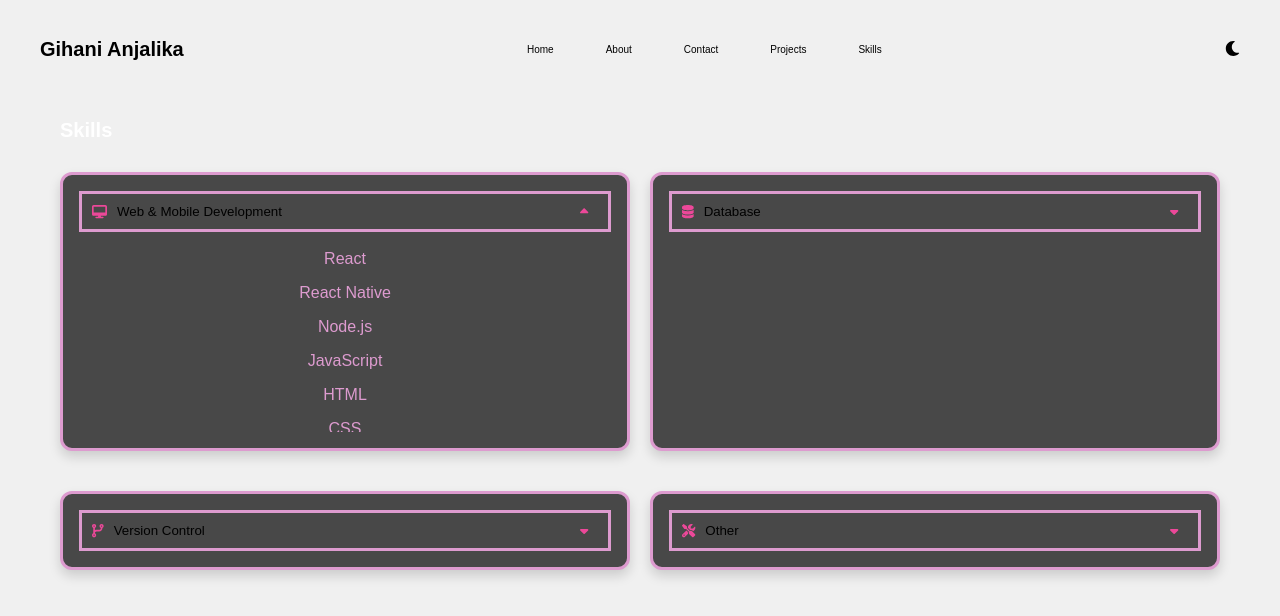
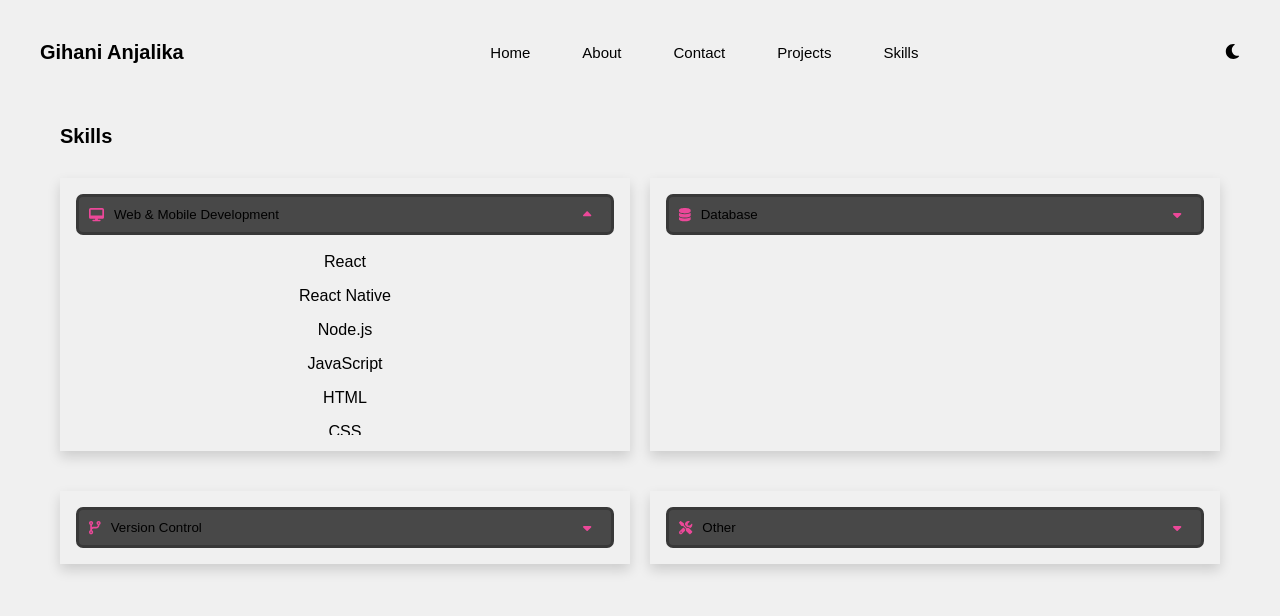
Before and after one commit to AnjalikaTSG/portfolio, a React (Create React App) app: page /skills in a window 1280 px wide. Both pictures are taken after a click on the button "Web & Mobile Development". Shown: the top 616 px of the page. Built offline with nearby package versions, Linux system fonts and the light colour scheme.

Commit message:
Newly added some animations

```diff
--- a/package.json
+++ b/package.json
@@ -16,6 +16,7 @@
     "react-scripts": "5.0.1",
     "react-swipeable": "^7.0.1",
     "react-type-animation": "^3.2.0",
+    "styled-components": "^6.1.13",
     "swiper": "^11.1.11",
     "web-vitals": "^2.1.4"
   },
--- a/src/Components/navBar.jsx
+++ b/src/Components/navBar.jsx
@@ -1,15 +1,13 @@
 import React, { useState, useEffect } from 'react';
-import { Link } from 'react-router-dom';
-import NavLink from '../Components/navBar/navLink';
 import { HiMenu, HiX } from 'react-icons/hi';
 import { FaSun, FaMoon } from 'react-icons/fa'; // Import theme icons
 
 const navLink = [
-    { title: 'Home', path: '/' },
-    { title: 'About', path: '/about' },
-    { title: 'Contact', path: '/contact' },
-    { title: 'Projects', path: '/projects' },
-    { title: 'Skills', path: '/skills' }
+    { title: 'Home', path: '#home' },
+    { title: 'About', path: '#about' },
+    { title: 'Contact', path: '#contact' },
+    { title: 'Projects', path: '#projects' },
+    { title: 'Skills', path: '#skills' }
 ];
 
 const NavBar = () => {
@@ -31,6 +29,14 @@ const NavBar = () => {
         document.documentElement.setAttribute('data-theme', theme);
         localStorage.setItem('theme', theme);
     }, [isDarkMode]);
+
+    const handleScrollToSection = (path) => {
+        const element = document.querySelector(path);
+        if (element) {
+            element.scrollIntoView({ behavior: 'smooth' });
+        }
+        setIsMenuOpen(false); // Close the menu after clicking
+    };
 
     return (
         <nav>
@@ -63,7 +69,6 @@ const NavBar = () => {
                         color: var(--text-color);
                         padding: 16px;
                         position: relative;
-                        margin-left: 0; /* Remove left margin */
                     }
 
                     .container {
@@ -71,8 +76,7 @@ const NavBar = () => {
                         justify-content: space-between;
                         align-items: center;
                         max-width: 1200px;
-                        margin: 0 auto; /* Center the container */
-                        padding-left: 0; /* Remove left padding */
+                        margin: 0 auto;
                     }
 
                     .logo {
@@ -89,7 +93,6 @@ const NavBar = () => {
                     .menu {
                         display: ${isMenuOpen ? 'block' : 'flex'};
                         gap: 20px;
-                        margin-left: 0; /* Remove left margin */
                     }
 
                     .menu ul {
@@ -108,6 +111,7 @@ const NavBar = () => {
                         text-decoration: none;
                         border-radius: 4px;
                         transition: background-color 0.3s, color 0.3s;
+                        cursor: pointer;
                     }
 
                     .menuItem:hover {
@@ -119,13 +123,12 @@ const NavBar = () => {
                         font-size: 2rem;
                         color: var(--text-color);
                         cursor: pointer;
-                        display: none; /* Hide icons by default */
+                        display: none;
                     }
 
                     .themeIcon {
                         font-size: 1.5rem;
                         cursor: pointer;
-                        margin-left: 0; /* Remove left margin */
                     }
 
                     @media (max-width: 768px) {
@@ -148,35 +151,35 @@ const NavBar = () => {
                         }
 
                         .menuIcon {
-                            display: block; /* Show menu icon on small screens */
+                            display: block;
                         }
 
                         .closeIcon {
-                            display: ${isMenuOpen ? 'block' : 'none'}; /* Show close icon when menu is open */
+                            display: ${isMenuOpen ? 'block' : 'none'};
                         }
                     }
                 `}
             </style>
             <div className="container">
-                <Link to="/" className="logo" aria-label="Home">
+                <div className="logo">
                     Gihani Anjalika
-                </Link>
-                <div className="menuIcon" onClick={toggleMenu} aria-label="Open menu">
+                </div>
+                <div className="menuIcon" onClick={toggleMenu}>
                     <HiMenu />
                 </div>
                 <div className="menu">
-                    <div className="closeIcon" onClick={toggleMenu} aria-label="Close menu">
+                    <div className="closeIcon" onClick={toggleMenu}>
                         <HiX />
                     </div>
                     <ul>
                         {navLink.map((link, index) => (
-                            <li key={index}>
-                                <NavLink href={link.path} title={link.title} />
+                            <li key={index} onClick={() => handleScrollToSection(link.path)}>
+                                <span className="menuItem">{link.title}</span>
                             </li>
                         ))}
                     </ul>
                 </div>
-                <div className="themeIcon" onClick={toggleTheme} aria-label="Toggle theme">
+                <div className="themeIcon" onClick={toggleTheme}>
                     {isDarkMode ? <FaSun /> : <FaMoon />}
                 </div>
             </div>
--- a/src/Containers/home.jsx
+++ b/src/Containers/home.jsx
@@ -1,87 +1,117 @@
-// Home.jsx
 "use client";
 import React from "react";
 import CVImage from "../Images/CV.png";
 import { TypeAnimation } from "react-type-animation";
 import AboutFront from "./aboutFront";
+import Skills from "./skills";
+import Projects from "./projects";
+import Contact from "./contact";
+import styled from 'styled-components';
 
-const Home = () => {
-  return (
-    <div className="pageContainer">
-      <div className="pageCon">
-        <style>
-          {`
-            .pageContainer {
+const PageContainer = styled.div`
   margin: 30px;
   font-family: sans-serif;
   position: relative;
-            }
+`;
 
-            .pageCon {
+const PageCon = styled.div`
   margin-bottom: 50px;
-            }
+`;
 
-            .container {
+const Container = styled.div`
   display: flex;
   flex-direction: row;
   align-items: center;
   justify-content: space-between;
   margin-top: 20px;
+
+  @media (max-width: 768px) {
+    flex-direction: column;
+    align-items: flex-start;
   }
+`;
 
-            .textSection {
+const TextSection = styled.div`
   flex: 1;
   color: #FFFFFF;
   margin-right: 30px;
   max-width: 800px;
   min-height: 250px;
+
+  @media (max-width: 768px) {
+    margin-right: 0;
+    max-width: 100%;
   }
+`;
 
-            .hiSection {
+const HiSection = styled.h1`
   margin-bottom: 30px;
   text-align: left;
   font-size: 36px;
   line-height: 1.2;
-            }
 
-            .hiSection .gradientText {
+  .gradientText {
     background: linear-gradient(to right, #C6FAD2, #DD9BCF);
     -webkit-background-clip: text;
     -webkit-text-fill-color: transparent;
   }
 
-            .hiSection .plainText {
-              color: #FFFFFF;
+  @media (max-width: 768px) {
+    font-size: 24px;
   }
+`;
 
-            .hiSectionParagraph {
+const HiSectionParagraph = styled.p`
   color: #F2FDEF;
   font-size: 18px;
   line-height: 1.6;
   text-align: left;
   margin-bottom: 20px;
+
+  @media (max-width: 768px) {
+    font-size: 16px;
   }
 
-            .imageSection {
+  @media (max-width: 480px) {
+    font-size: 14px;
+  }
+`;
+
+const ImageSection = styled.div`
   flex: 1;
   text-align: left;
   margin-top: 20px;
   max-width: 500px;
+
+  @media (max-width: 768px) {
+    max-width: 100%;
+    text-align: right;
+    margin-left: 0;
   }
 
-            .cvImage {
+  @media (max-width: 480px) {
+    img {
+      max-width: 300px;
+    }
+  }
+`;
+
+const CVImageStyled = styled.img`
   max-width: 100%;
   height: auto;
-            }
+`;
 
-            .buttonContainer {
+const ButtonContainer = styled.div`
   display: flex;
   flex-wrap: wrap;
   gap: 10px;
+
+  @media (max-width: 768px) {
+    flex-direction: column;
   }
+`;
 
-            .hireBut,
-            .downloadBut {
+const Button = styled.a`
   background: #484848;
   color: #000000;
   border: 1px solid transparent;
@@ -93,100 +123,32 @@ const Home = () => {
   width: 200px;
   text-align: center;
   text-decoration: none;
-            }
 
-            .hireBut:hover,
-            .downloadBut:hover {
+  &:hover {
     color: #FFFFFF;
     border-color: transparent;
   }
 
   @media (max-width: 768px) {
-              .container {
-                flex-direction: column;
-                align-items: flex-start;
-              }
-
-              .textSection {
-                margin-right: 0;
-                max-width: 100%;
-              }
-
-              .hiSection {
-                text-align: left;
-              }
-
-              .hiSectionParagraph {
-                font-size: 16px;
-                max-width: 100%;
-              }
-
-              .imageSection {
-                max-width: 100%;
-                text-align: right;
-                margin-left: 0;
-              }
-
-              .cvImage {
-                max-width: 100%;
-              }
-
-              .buttonContainer {
-                flex-direction: column;
-              }
-
-              .hireBut,
-              .downloadBut {
     width: 100%;
     padding: 10px 20px;
     font-size: 14px;
   }
-            }
-
-            @media (max-width: 480px) {
-              .hiSection {
-                font-size: 24px;
-              }
-
-              .hiSectionParagraph {
-                font-size: 14px;
-                max-width: 100%;
-              }
-
-              .cvImage {
-                max-width: 300px;
-                align-item: center;
-              }
-            }
 
   @media (min-width: 1200px) {
-              .container {
-                flex-direction: row;
-                align-items: center;
-              }
-
-              .textSection {
-                margin-right: 30px;
-                text-align: left;
-              }
-
-              .imageSection {
-                margin-left: 30px;
-                margin-right: 0;
-              }
-
-              .hireBut,
-              .downloadBut {
     width: 250px;
     padding: 14px 28px;
     font-size: 18px;
   }
-            }
-          `}
-        </style>
-        <div className="container">
-          <div className="textSection">
-            <h1 className="hiSection">
+`;
+
+const Home = () => {
+  return (
+    <PageContainer>
+      <PageCon id="home">
+        <Container>
+          <TextSection>
+            <HiSection>
               <span className="gradientText">Hi, I'm </span>
               <TypeAnimation
                 sequence={[
@@ -203,24 +165,35 @@ const Home = () => {
                 speed={50}
                 repeat={Infinity}
               />
-            </h1>
-            <p className="hiSectionParagraph">
-              Undergraduate<br/>
-              Reading for B.SC. (Hons) Degree in Information Technology & Management (Expected in 2026)<br/>
+            </HiSection>
+            <HiSectionParagraph>
+              Undergraduate<br />
+              Reading for B.Sc. (Hons) Degree in Information Technology & Management (Expected in 2026)<br />
               University of Moratuwa
-            </p>
-            <div className="buttonContainer">
-              <a href="mailto:gihanianjalika08@gmail.com" className="hireBut">Hire Me</a>
-              <a href="/SE Intern CV.pdf" download className="downloadBut">Download CV</a>
+            </HiSectionParagraph>
+            <ButtonContainer>
+              <Button href="mailto:gihanianjalika08@gmail.com">Hire Me</Button>
+              <Button href="/SE Intern CV.pdf" download>Download CV</Button>
+            </ButtonContainer>
+          </TextSection>
+          <ImageSection>
+            <CVImageStyled src={CVImage} alt="CV" />
+          </ImageSection>
+        </Container>
+      </PageCon>
+      <div id="about">
+        <AboutFront />
       </div>
+      <div id="skills">
+        <Skills />
       </div>
-          <div className="imageSection">
-            <img src={CVImage} alt="CV" className="cvImage" />
+      <div id="projects">
+        <Projects />
       </div>
+      <div id="contact">
+        <Contact />
       </div>
-      </div>
-      <AboutFront/>
-    </div>
+    </PageContainer>
   );
 };
 
--- a/src/Containers/skills.jsx
+++ b/src/Containers/skills.jsx
@@ -1,6 +1,111 @@
 import React, { useState } from 'react';
 import { FontAwesomeIcon } from '@fortawesome/react-fontawesome';
 import { faCaretDown, faCaretUp, faDesktop, faDatabase, faCodeBranch, faTools } from '@fortawesome/free-solid-svg-icons';
+import styled, { keyframes, css } from 'styled-components';
+
+const SkillsContainer = styled.div`
+  padding: 20px;
+`;
+
+const Title = styled.h1`
+  color: white;
+  margin-bottom: 30px;
+`;
+
+const CardContainer = styled.div`
+  display: flex;
+  flex-wrap: wrap;
+  gap: 20px;
+`;
+
+const Card = styled.div`
+  flex: 1 1 calc(50% - 20px);
+  box-sizing: border-box;
+  margin-bottom: 20px;
+  overflow: hidden;
+  box-shadow: 0 6px 12px rgba(0, 0, 0, 0.15);
+  text-align: center;
+  padding: 16px;
+  transition: transform 0.3s ease, box-shadow 0.3s ease;
+
+  &:hover {
+    transform: scale(1.05);
+    box-shadow: 0 8px 16px rgba(0, 0, 0, 0.25);
+  }
+
+  @media (max-width: 768px) {
+    flex: 1 1 100%;
+  }
+`;
+
+const DropdownButton = styled.button`
+  display: flex;
+  align-items: center;
+  background-color: #484848;
+  border: 3px solid #383838;
+  border-radius: 7px;
+  padding: 10px;
+  cursor: pointer;
+  width: 100%;
+  text-align: left;
+  transition: background-color 0.3s ease;
+
+  &:hover {
+    background-color: #333333;
+  }
+`;
+
+const DropdownContent = styled.div`
+  overflow: hidden;
+  transition: max-height 0.3s ease, opacity 0.3s ease;
+  max-height: ${props => (props.isOpen ? '200px' : '0px')};
+  opacity: ${props => (props.isOpen ? '1' : '0')};
+`;
+
+const fadeInSlideUp = keyframes`
+  from {
+    opacity: 0;
+    transform: translateY(10px);
+  }
+  to {
+    opacity: 1;
+    transform: translateY(0);
+  }
+`;
+
+const pulse = keyframes`
+  0% {
+    transform: scale(1);
+  }
+  50% {
+    transform: scale(1.05);
+  }
+  100% {
+    transform: scale(1);
+  }
+`;
+
+const DropdownList = styled.ul`
+  margin: 10px 0;
+  padding: 0;
+  list-style: none;
+  border: none;
+  transition: opacity 0.3s ease, transform 0.3s ease;
+  opacity: ${props => (props.isOpen ? '1' : '0')};
+  transform: ${props => (props.isOpen ? 'translateY(0)' : 'translateY(-10px)')};
+`;
+
+const ListItem = styled.li`
+  padding: 8px 10px;
+  font-size: 16px;
+  color: #484848;
+  animation: ${props => props.isOpen && css`${fadeInSlideUp} 0.3s ease forwards, ${pulse} 1s ease infinite`};
+`;
+
+const Icon = styled(FontAwesomeIcon)`
+  margin-right: 10px;
+  color: #EC4899;
+`;
 
 const Skills = () => {
   const [isWebDevOpen, setIsWebDevOpen] = useState(false);
@@ -9,158 +114,73 @@ const Skills = () => {
   const [isOtherOpen, setIsOtherOpen] = useState(false);
 
   return (
-    <div style={styles.skillsContainer}>
-      <h1 className="bold" style={styles.title}>Skills</h1>
-      <div style={styles.cardContainer}>
-        <div style={styles.card}>
-          <button
-            style={styles.dropdownButton}
-            onClick={() => setIsWebDevOpen(!isWebDevOpen)}
-          >
-            <FontAwesomeIcon icon={faDesktop} style={styles.icon} />
+    <SkillsContainer>
+      <Title className="bold">Skills</Title>
+      <CardContainer>
+        <Card>
+          <DropdownButton onClick={() => setIsWebDevOpen(!isWebDevOpen)}>
+            <Icon icon={faDesktop} />
             Web & Mobile Development
-            <FontAwesomeIcon
-              icon={isWebDevOpen ? faCaretUp : faCaretDown}
-              style={{ ...styles.icon, marginLeft: 'auto' }}
-            />
-          </button>
-          <div style={{ ...styles.dropdownContent, maxHeight: isWebDevOpen ? '200px' : '0px' }}>
-            <ul style={styles.dropdownList}>
-              <li style={styles.listItem}>React</li>
-              <li style={styles.listItem}>React Native</li>
-              <li style={styles.listItem}>Node.js</li>
-              <li style={styles.listItem}>JavaScript</li>
-              <li style={styles.listItem}>HTML</li>
-              <li style={styles.listItem}>CSS</li>
-            </ul>
-          </div>
-        </div>
+            <Icon icon={isWebDevOpen ? faCaretUp : faCaretDown} style={{ marginLeft: 'auto' }} />
+          </DropdownButton>
+          <DropdownContent isOpen={isWebDevOpen}>
+            <DropdownList isOpen={isWebDevOpen}>
+              <ListItem isOpen={isWebDevOpen}>React</ListItem>
+              <ListItem isOpen={isWebDevOpen}>React Native</ListItem>
+              <ListItem isOpen={isWebDevOpen}>Node.js</ListItem>
+              <ListItem isOpen={isWebDevOpen}>JavaScript</ListItem>
+              <ListItem isOpen={isWebDevOpen}>HTML</ListItem>
+              <ListItem isOpen={isWebDevOpen}>CSS</ListItem>
+            </DropdownList>
+          </DropdownContent>
+        </Card>
 
-        <div style={styles.card}>
-          <button
-            style={styles.dropdownButton}
-            onClick={() => setIsDatabaseOpen(!isDatabaseOpen)}
-          >
-            <FontAwesomeIcon icon={faDatabase} style={styles.icon} />
+        <Card>
+          <DropdownButton onClick={() => setIsDatabaseOpen(!isDatabaseOpen)}>
+            <Icon icon={faDatabase} />
             Database
-            <FontAwesomeIcon
-              icon={isDatabaseOpen ? faCaretUp : faCaretDown}
-              style={{ ...styles.icon, marginLeft: 'auto' }}
-            />
-          </button>
-          <div style={{ ...styles.dropdownContent, maxHeight: isDatabaseOpen ? '150px' : '0px' }}>
-            <ul style={styles.dropdownList}>
-              <li style={styles.listItem}>MYSQL</li>
-              <li style={styles.listItem}>MSSQL</li>
-              <li style={styles.listItem}>MongoDB</li>
-            </ul>
-          </div>
-        </div>
+            <Icon icon={isDatabaseOpen ? faCaretUp : faCaretDown} style={{ marginLeft: 'auto' }} />
+          </DropdownButton>
+          <DropdownContent isOpen={isDatabaseOpen}>
+            <DropdownList isOpen={isDatabaseOpen}>
+              <ListItem isOpen={isDatabaseOpen}>MYSQL</ListItem>
+              <ListItem isOpen={isDatabaseOpen}>MSSQL</ListItem>
+              <ListItem isOpen={isDatabaseOpen}>MongoDB</ListItem>
+            </DropdownList>
+          </DropdownContent>
+        </Card>
 
-        <div style={styles.card}>
-          <button
-            style={styles.dropdownButton}
-            onClick={() => setIsVersionControlOpen(!isVersionControlOpen)}
-          >
-            <FontAwesomeIcon icon={faCodeBranch} style={styles.icon} />
+        <Card>
+          <DropdownButton onClick={() => setIsVersionControlOpen(!isVersionControlOpen)}>
+            <Icon icon={faCodeBranch} />
             Version Control
-            <FontAwesomeIcon
-              icon={isVersionControlOpen ? faCaretUp : faCaretDown}
-              style={{ ...styles.icon, marginLeft: 'auto' }}
-            />
-          </button>
-          <div style={{ ...styles.dropdownContent, maxHeight: isVersionControlOpen ? '50px' : '0px' }}>
-            <ul style={styles.dropdownList}>
-              <li style={styles.listItem}>GIT</li>
-            </ul>
-          </div>
-        </div>
+            <Icon icon={isVersionControlOpen ? faCaretUp : faCaretDown} style={{ marginLeft: 'auto' }} />
+          </DropdownButton>
+          <DropdownContent isOpen={isVersionControlOpen}>
+            <DropdownList isOpen={isVersionControlOpen}>
+              <ListItem isOpen={isVersionControlOpen}>GIT</ListItem>
+            </DropdownList>
+          </DropdownContent>
+        </Card>
 
-        <div style={styles.card}>
-          <button
-            style={styles.dropdownButton}
-            onClick={() => setIsOtherOpen(!isOtherOpen)}
-          >
-            <FontAwesomeIcon icon={faTools} style={styles.icon} />
+        <Card>
+          <DropdownButton onClick={() => setIsOtherOpen(!isOtherOpen)}>
+            <Icon icon={faTools} />
             Other
-            <FontAwesomeIcon
-              icon={isOtherOpen ? faCaretUp : faCaretDown}
-              style={{ ...styles.icon, marginLeft: 'auto' }}
-            />
-          </button>
-          <div style={{ ...styles.dropdownContent, maxHeight: isOtherOpen ? '200px' : '0px' }}>
-            <ul style={styles.dropdownList}>
-              <li style={styles.listItem}>Figma</li>
-              <li style={styles.listItem}>GIMP</li>
-              <li style={styles.listItem}>Blender</li>
-              <li style={styles.listItem}>Postman</li>
-            </ul>
-          </div>
-        </div>
-      </div>
-    </div>
+            <Icon icon={isOtherOpen ? faCaretUp : faCaretDown} style={{ marginLeft: 'auto' }} />
+          </DropdownButton>
+          <DropdownContent isOpen={isOtherOpen}>
+            <DropdownList isOpen={isOtherOpen}>
+              <ListItem isOpen={isOtherOpen}>Figma</ListItem>
+              <ListItem isOpen={isOtherOpen}>GIMP</ListItem>
+              <ListItem isOpen={isOtherOpen}>Blender</ListItem>
+              <ListItem isOpen={isOtherOpen}>Postman</ListItem>
+            </DropdownList>
+          </DropdownContent>
+        </Card>
+      </CardContainer>
+    </SkillsContainer>
   );
 };
 
-const styles = {
-  skillsContainer: {
-    padding: '20px',
-  },
-  title: {
-    color: 'white',
-    marginBottom: '30px',
-  },
-  cardContainer: {
-    display: 'flex',
-    flexWrap: 'wrap',
-    gap: '20px',
-  },
-  card: {
-    flex: '1 1 calc(50% - 20px)',
-    boxSizing: 'border-box',
-    marginBottom: '20px',
-    border: '3px solid #DD9BCF',
-    borderRadius: '12px',
-    overflow: 'hidden',
-    boxShadow: '0 6px 12px rgba(0, 0, 0, 0.15)',
-    background: '#484848',
-    textAlign: 'center',
-    padding: '16px',
-    transition: 'transform 0.3s ease, box-shadow 0.3s ease',
-  },
-  cardHover: {
-    transform: 'scale(1.05)',
-    boxShadow: '0 8px 16px rgba(0, 0, 0, 0.25)',
-  },
-  dropdownButton: {
-    display: 'flex',
-    alignItems: 'center',
-    backgroundColor: '#484848',
-    border: '3px solid #DD9BCF',
-    padding: '10px',
-    cursor: 'pointer',
-    width: '100%',
-    textAlign: 'left',
-  },
-  dropdownContent: {
-    overflow: 'hidden',
-    transition: 'max-height 0.3s ease',
-  },
-  dropdownList: {
-    margin: '10px 0',
-    padding: '0',
-    listStyle: 'none',
-    border: 'none',
-  },
-  listItem: {
-    padding: '8px 10px',
-    fontSize: '16px',
-    color: '#DD9BCF',
-  },
-  icon: {
-    marginRight: '10px',
-    color: '#EC4899',
-  },
-};
-
 export default Skills;
```
Also changed, not shown: src/Containers/aboutFront.jsx (+40 -9 lines), src/Containers/contact.jsx (+9 -22 lines), src/Containers/projects.jsx (+8 -8 lines), 1 other file (tests, documents, lock files or other folders). Lines whose indentation alone changed are shown as unchanged.
